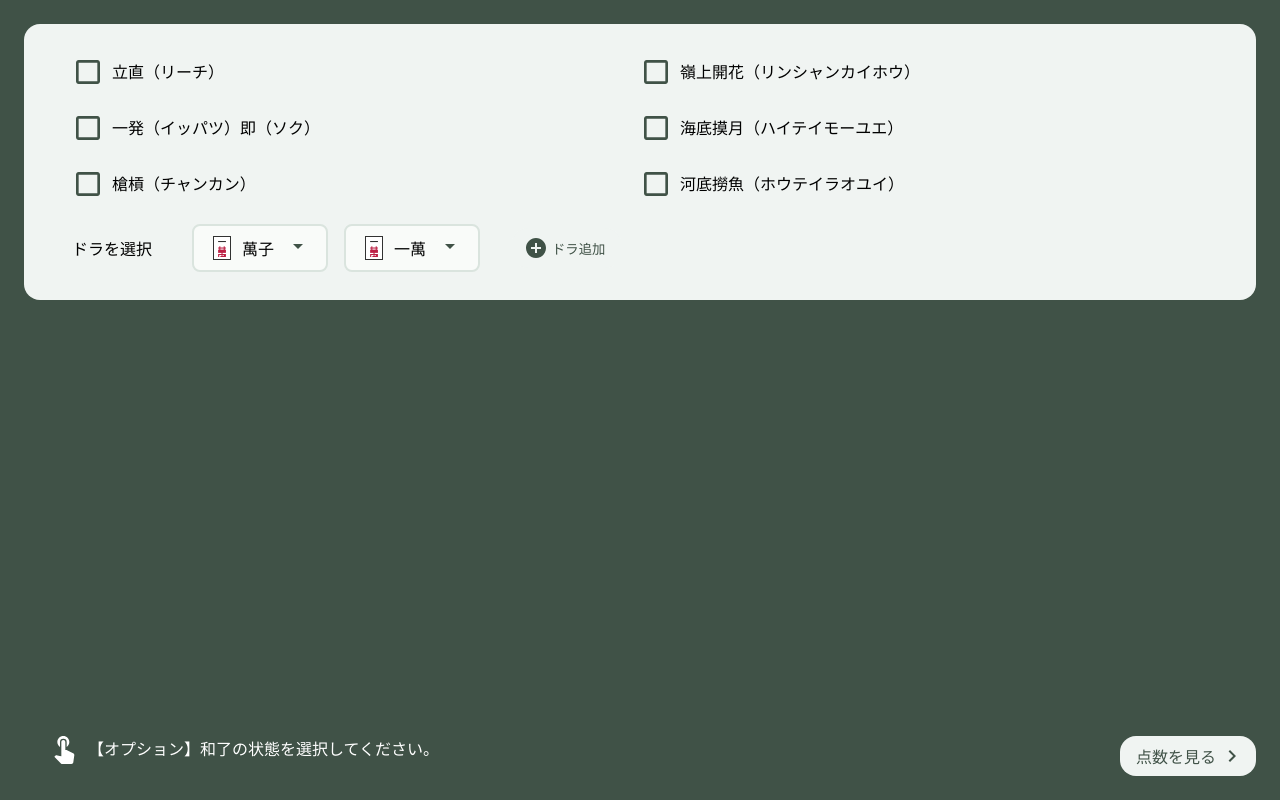
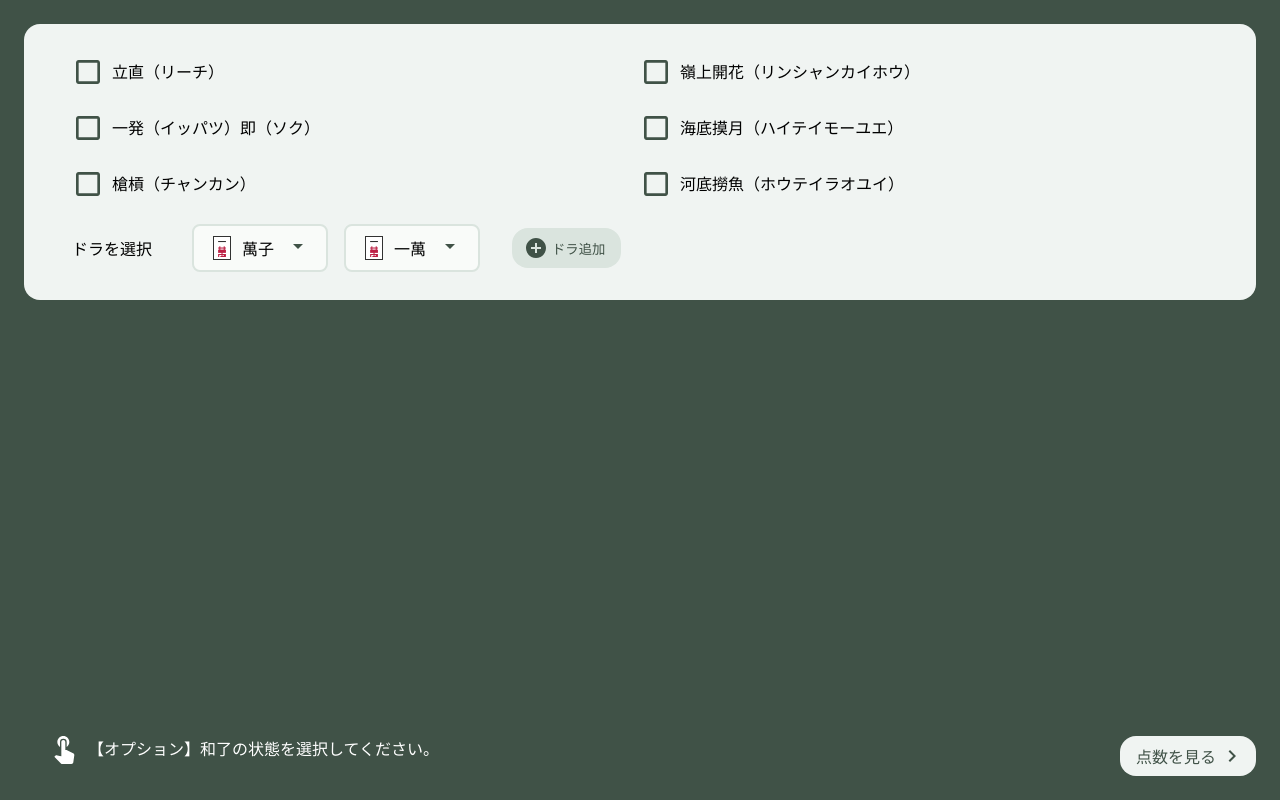
Before and after one commit to disk-12/HappyMahjong, a React (Create React App) app in the folder frontend/: page /option in a window 1280 px wide. Built offline with nearby package versions, Linux system fonts and the light colour scheme.

Commit message:
✨ color props を受け取って色変更

```diff
--- a/frontend/src/components/Button/Button.tsx
+++ b/frontend/src/components/Button/Button.tsx
@@ -5,7 +5,8 @@ import { ButtonWrapper, LinkWrapper } from './ButtonStyle'
 interface Props {
   to?: string;
   onClick?: () => void;
-  disabled?: boolean
+  disabled?: boolean;
+  color?: string;
 }
 
 export const Button: React.FC<Props> = props => {
--- a/frontend/src/components/Button/ButtonStyle.ts
+++ b/frontend/src/components/Button/ButtonStyle.ts
@@ -1,28 +1,32 @@
-import { color } from "assets/color";
+import { color as colorAsset } from "assets/color";
 import styled, { css } from "styled-components";
 
-const wrapperStyle = css`
+type wrapperProps = {
+  color?: string
+}
+
+const wrapperStyle = css<wrapperProps>`
   display: inline-flex;
   align-items: center;
   padding: 8px 12px;
-  color: ${color.MainGreen};
-  background-color: ${color.Surface1};
+  color: ${colorAsset.MainGreen};
+  background-color: ${({ color }) => color || colorAsset.Surface1};
   text-decoration: none;
   border: none;
   border-radius: 16px;
   cursor: pointer;
 
   &:active {
-    background-color: ${color.Selected};
+    background-color: ${colorAsset.Selected};
   }
 
   &:disabled {
     cursor: not-allowed;
-    color: ${color.DisabledMain};
-    background-color: ${color.DisabledBack};
+    color: ${colorAsset.DisabledMain};
+    background-color: ${colorAsset.DisabledBack};
 
     &:active {
-      background-color: ${color.DisabledBack};
+      background-color: ${colorAsset.DisabledBack};
     }
   }
 `
```
